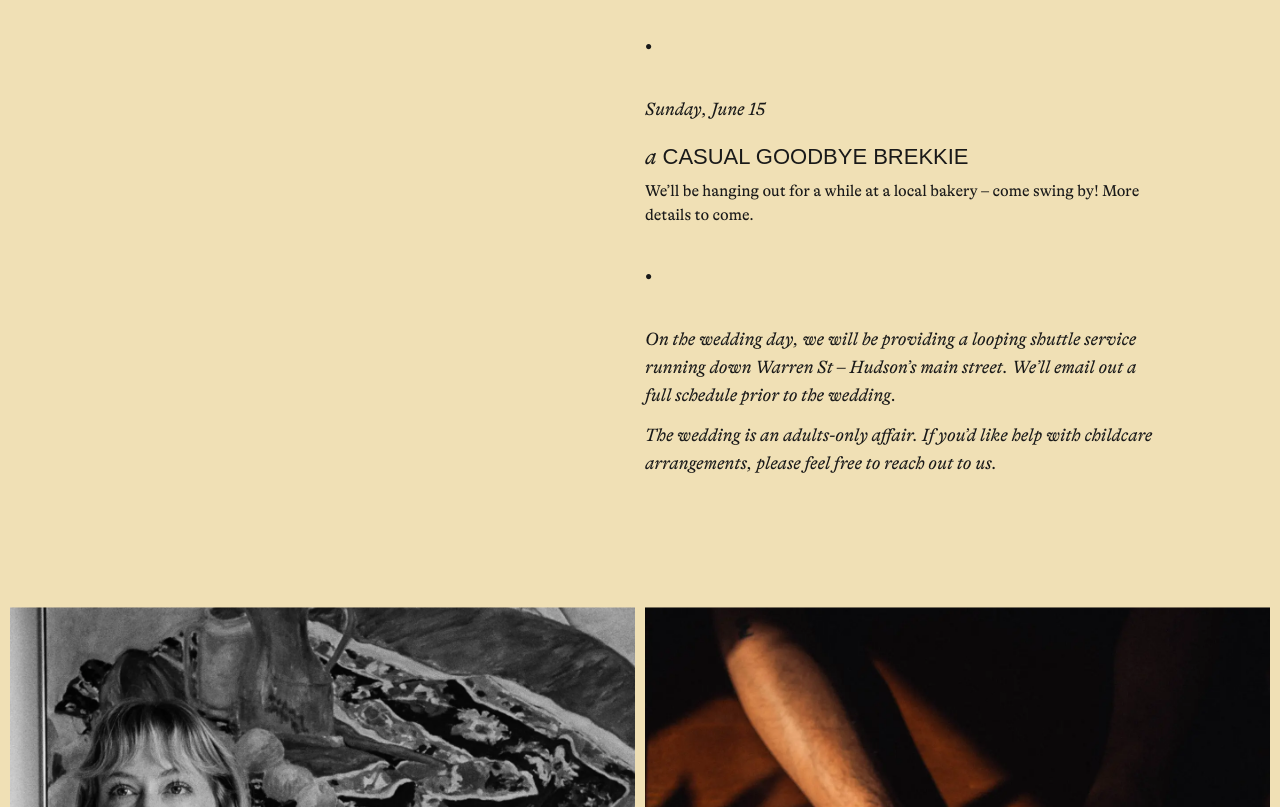
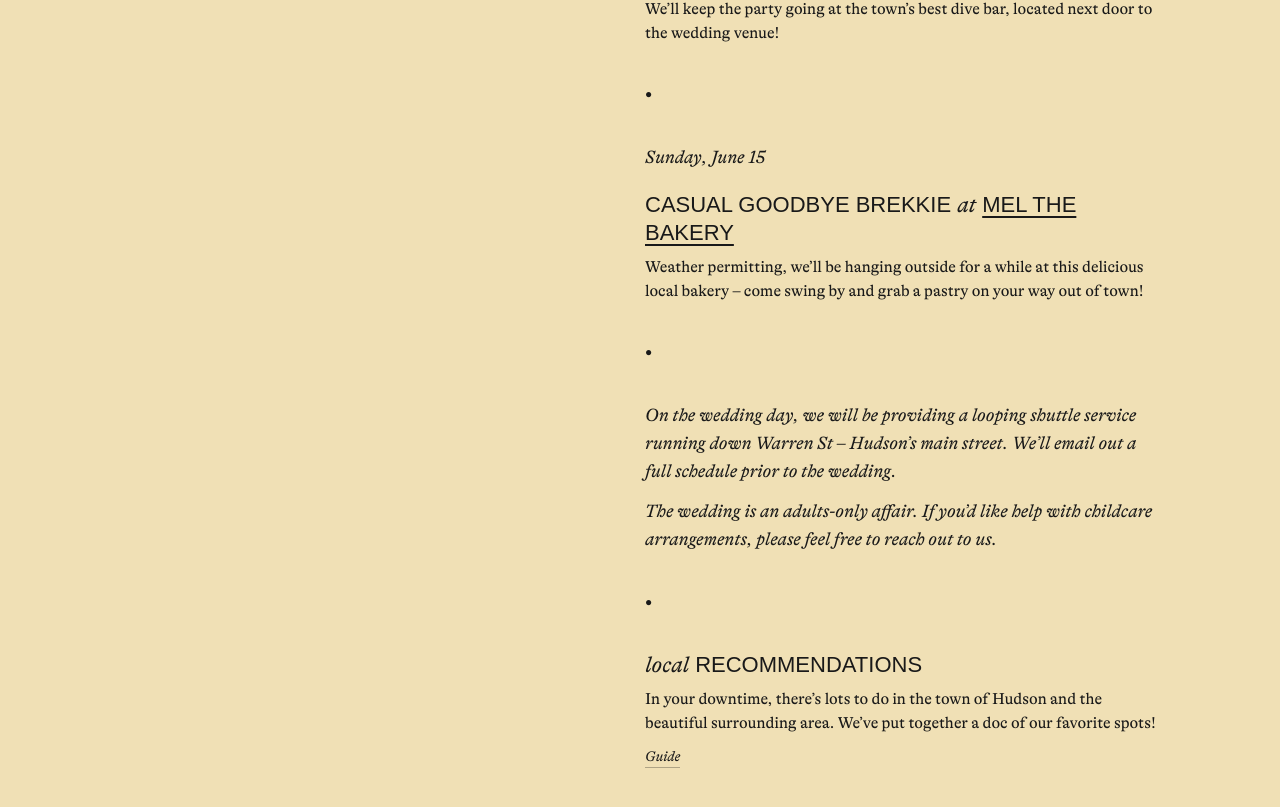
Before and after one commit to ohsnapitscolin/davidandjac, a Next.js app: page / in a window 1280 px wide. Shown: the part 2333-3140 px from the top of the page. Built offline with nearby package versions, Linux system fonts and the light colour scheme; a web font is replaced by a local one.

Commit message:
After Party and Breakfast

```diff
--- a/components/Section.jsx
+++ b/components/Section.jsx
@@ -63,7 +63,7 @@ const Section = ({ sections, forward, afterward, image }) => {
 const Item = ({ item, last }) => {
   return (
     <div className={last ? "mb-0" : "mb-12"}>
-      <Title lines={item.title} />
+      {item.title && <Title lines={item.title} />}
       <Copy copy={item.copy} />
 
       {(item.subtext || item.links) && (
@@ -98,14 +98,20 @@ const Copy = ({ copy }) => {
   const lines = useMemo(() => (Array.isArray(copy) ? copy : [copy]), [copy]);
 
   return (
-    <div>
-      {lines.map((line, index) => (
-        <p
-          dangerouslySetInnerHTML={{ __html: line }}
-          key={index}
-          className="whitespace-pre-wrap font-alpina mt-2"
-        />
-      ))}
+    <div className="flex flex-col gap-3">
+      {lines.map((line, index) => {
+        return line.value ? (
+          <p className="text-center lg:text-left text-lg font-alpina-italic italic line-height">
+            {line.value}
+          </p>
+        ) : (
+          <p
+            dangerouslySetInnerHTML={{ __html: line }}
+            key={index}
+            className="whitespace-pre-wrap font-alpina mt-2"
+          />
+        );
+      })}
     </div>
   );
 };
--- a/content/schedule.js
+++ b/content/schedule.js
@@ -3,10 +3,6 @@ import JPDSP_Header_Schedule from "@/assets/images/JPDSP_Header_Schedule.png";
 export const Schedule = {
   color: "bg-orange-bg",
   image: JPDSP_Header_Schedule,
-  afterward: [
-    "On the wedding day, we will be providing a looping shuttle service running down Warren St – Hudson’s main street. We’ll email out a full schedule prior to the wedding.",
-    "The wedding is an adults-only affair. If you’d like help with childcare arrangements, please feel free to reach out to us.",
-  ],
   sections: [
     {
       subhead: "Friday, June 13",
@@ -81,10 +77,18 @@ export const Schedule = {
             [
               { value: "11" },
               { style: "alpina", value: "pm " },
-              { value: " After Party" },
+              { value: " After Party " },
+            ],
+            [
+              { style: "alpina", value: "at" },
+              { value: " " },
+              {
+                link: "https://maps.app.goo.gl/9UFkdhNd6Z5p1ZC9A",
+                value: "Half Moon",
+              },
             ],
           ],
-          copy: "Details to come.",
+          copy: "We’ll keep the party going at the town’s best dive bar, located next door to the wedding venue!",
         },
       ],
     },
@@ -93,12 +97,54 @@ export const Schedule = {
       items: [
         {
           title: [
+            [{ value: " Casual goodbye brekkie " }],
             [
-              { style: "alpina", value: "a" },
-              { value: " Casual goodbye brekkie" },
+              { style: "alpina", value: "at" },
+              { value: " " },
+              {
+                link: "https://maps.app.goo.gl/GCBfgyBouuXUUTyU9",
+                value: "Mel the Bakery",
+              },
             ],
           ],
-          copy: "We’ll be hanging out for a while at a local bakery – come swing by! More details to come.",
+          copy: "Weather permitting, we’ll be hanging outside for a while at this delicious local bakery – come swing by and grab a pastry on your way out of town!",
+        },
+      ],
+    },
+    {
+      items: [
+        {
+          copy: [
+            {
+              value:
+                "On the wedding day, we will be providing a looping shuttle service running down Warren St – Hudson’s main street. We’ll email out a full schedule prior to the wedding.",
+              style: "note",
+            },
+            {
+              value:
+                "The wedding is an adults-only affair. If you’d like help with childcare arrangements, please feel free to reach out to us.",
+              style: "note",
+            },
+          ],
+        },
+      ],
+    },
+    {
+      items: [
+        {
+          title: [
+            [
+              { style: "alpina", value: "local" },
+              { value: " Recommendations" },
+            ],
+          ],
+          copy: "In your downtime, there’s lots to do in the town of Hudson and the beautiful surrounding area. We’ve put together a doc of our favorite spots!",
+          links: [
+            {
+              value: "Guide",
+              link: "https://drive.google.com/file/d/1GnfdTU7iw1oRq1J0arDszRtZ2rGkfO9W/view?usp=sharing",
+            },
+          ],
         },
       ],
     },
```
